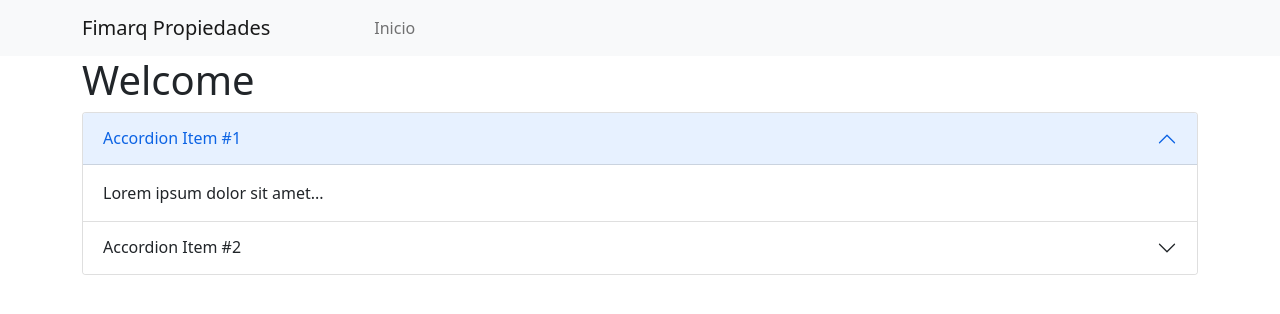
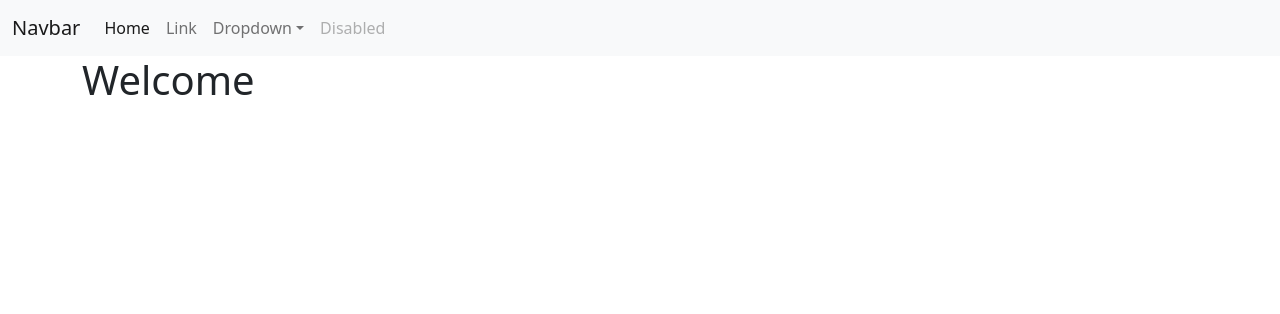
Before and after one commit to sebackend/fimarqpropiedades, a Next.js app: page /about in a window 1280 px wide. Shown: the top 314 px of the page. Built offline with nearby package versions, Linux system fonts and the light colour scheme.

Commit message:
remove react-bootstrap and use only bootstrap

```diff
--- a/components/Layout/index.js
+++ b/components/Layout/index.js
@@ -1,11 +1,10 @@
 import NavbarTop from "../NavbarTop";
-import { Container } from "react-bootstrap";
 
 const Layout = ({ children }) => {
   return (
     <>
       <NavbarTop />
-      <Container>{children}</Container>
+      <div className="container">{children}</div>
     </>
   );
 };
--- a/components/NavbarTop/index.js
+++ b/components/NavbarTop/index.js
@@ -1,31 +1,78 @@
 import Link from "next/link";
-import { Navbar, Container, Nav } from "react-bootstrap";
 import MainLogo from "../MainLogo";
 
 export default function NavbarTop() {
   return (
-    <Navbar bg="light" expand="lg">
-      <Container>
-        <Link href="/" passHref>
-          <Navbar.Brand href="#home" className="me-5">
-            Fimarq Propiedades
-          </Navbar.Brand>
-        </Link>
-
-        <Navbar.Toggle aria-controls="basic-navbar-nav" />
-
-        <Navbar.Collapse id="basic-navbar-nav" className="ms-5">
-          <Nav className="me-auto">
-            <Link href="/" passHref>
-              <Nav.Link>Inicio</Nav.Link>
-            </Link>
-
-            {/* <Link href="/about" passHref>
-              <Nav.Link>Acerca de</Nav.Link>
-            </Link> */}
-          </Nav>
-        </Navbar.Collapse>
-      </Container>
-    </Navbar>
+    <nav className="navbar navbar-expand-lg navbar-light bg-light">
+      <div className="container-fluid">
+        <a className="navbar-brand" href="#">
+          Navbar
+        </a>
+        <button
+          className="navbar-toggler"
+          type="button"
+          data-bs-toggle="collapse"
+          data-bs-target="#navbarSupportedContent"
+          aria-controls="navbarSupportedContent"
+          aria-expanded="false"
+          aria-label="Toggle navigation"
+        >
+          <span className="navbar-toggler-icon"></span>
+        </button>
+        <div className="collapse navbar-collapse" id="navbarSupportedContent">
+          <ul className="navbar-nav me-auto mb-2 mb-lg-0">
+            <li className="nav-item">
+              <a className="nav-link active" aria-current="page" href="#">
+                Home
+              </a>
+            </li>
+            <li className="nav-item">
+              <a className="nav-link" href="#">
+                Link
+              </a>
+            </li>
+            <li className="nav-item dropdown">
+              <a
+                className="nav-link dropdown-toggle"
+                href="#"
+                id="navbarDropdown"
+                role="button"
+                data-bs-toggle="dropdown"
+                aria-expanded="false"
+              >
+                Dropdown
+              </a>
+              <ul className="dropdown-menu" aria-labelledby="navbarDropdown">
+                <li>
+                  <a className="dropdown-item" href="#">
+                    Action
+                  </a>
+                </li>
+                <li>
+                  <a className="dropdown-item" href="#">
+                    Another action
+                  </a>
+                </li>
+                <li>
+                  <a className="dropdown-item" href="#">
+                    Something else here
+                  </a>
+                </li>
+              </ul>
+            </li>
+            <li className="nav-item">
+              <a
+                className="nav-link disabled"
+                href="#"
+                tabIndex="-1"
+                aria-disabled="true"
+              >
+                Disabled
+              </a>
+            </li>
+          </ul>
+        </div>
+      </div>
+    </nav>
   );
 }
--- a/package.json
+++ b/package.json
@@ -13,7 +13,6 @@
     "bootstrap": "5.1.3",
     "next": "12.1.5",
     "react": "18.0.0",
-    "react-bootstrap": "2.0.3",
     "react-dom": "18.0.0"
   },
   "devDependencies": {
--- a/pages/_app.js
+++ b/pages/_app.js
@@ -1,7 +1,12 @@
+import { useEffect } from "react";
 import "../styles/application.scss";
 import Layout from "../components/Layout";
 
 function MyApp({ Component, pageProps }) {
+  useEffect(() => {
+    import("bootstrap/dist/js/bootstrap");
+  }, []);
+
   return (
     <Layout>
       <Component {...pageProps} />
--- a/pages/about.js
+++ b/pages/about.js
@@ -1,28 +1,14 @@
 import Head from "next/head";
-import { Accordion } from "react-bootstrap";
 
 export default function About() {
   return (
     <div>
       <Head>
-        <title>NextJS app with react-bootstrap</title>
+        <title>Acerca de</title>
       </Head>
 
       <main>
         <h1>Welcome</h1>
-
-        <Accordion defaultActiveKey="0">
-          <Accordion.Item eventKey="0">
-            <Accordion.Header>Accordion Item #1</Accordion.Header>
-            <Accordion.Body>Lorem ipsum dolor sit amet...</Accordion.Body>
-          </Accordion.Item>
-          <Accordion.Item eventKey="1">
-            <Accordion.Header>Accordion Item #2</Accordion.Header>
-            <Accordion.Body>
-              Duis aute irure dolor in reprehenderit in voluptate...
-            </Accordion.Body>
-          </Accordion.Item>
-        </Accordion>
       </main>
     </div>
   );
```
Also changed, not shown: pages/index.js (+6 -7 lines), 1 other file (tests, documents, lock files or other folders).
